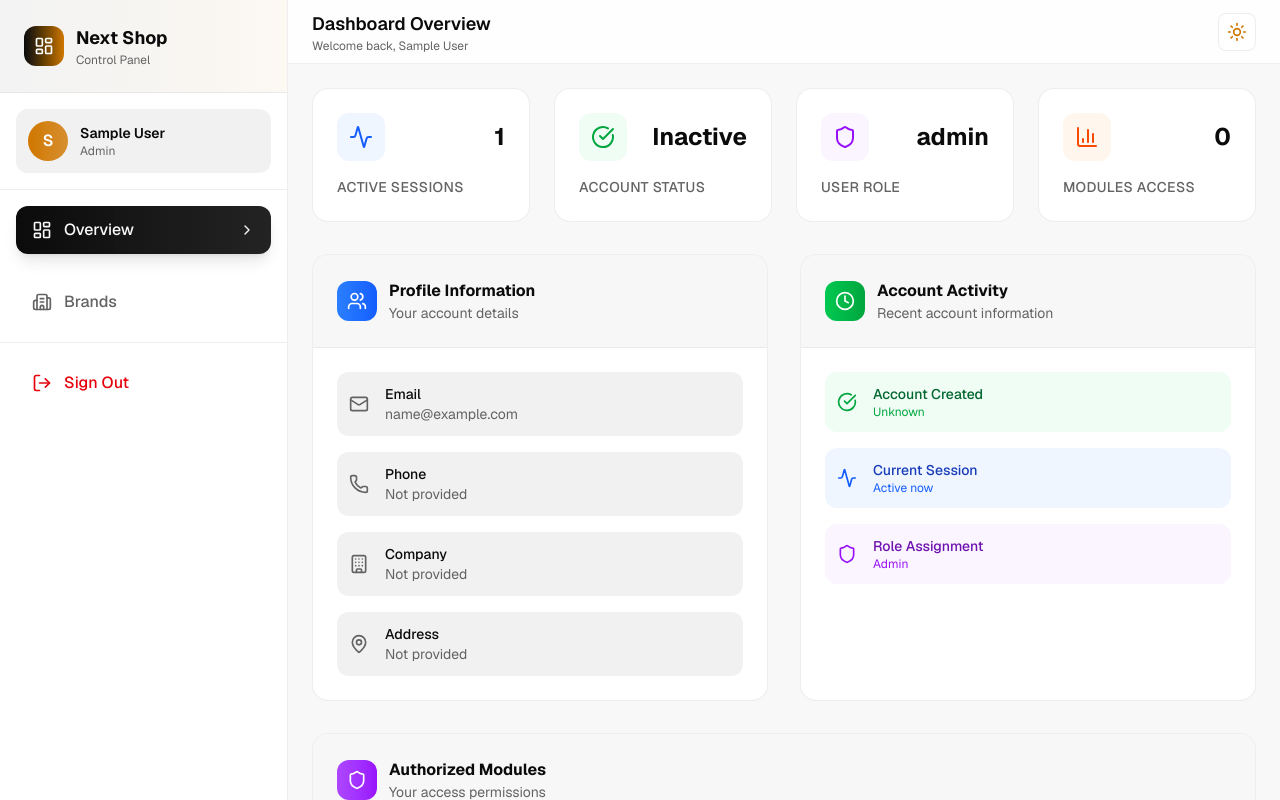
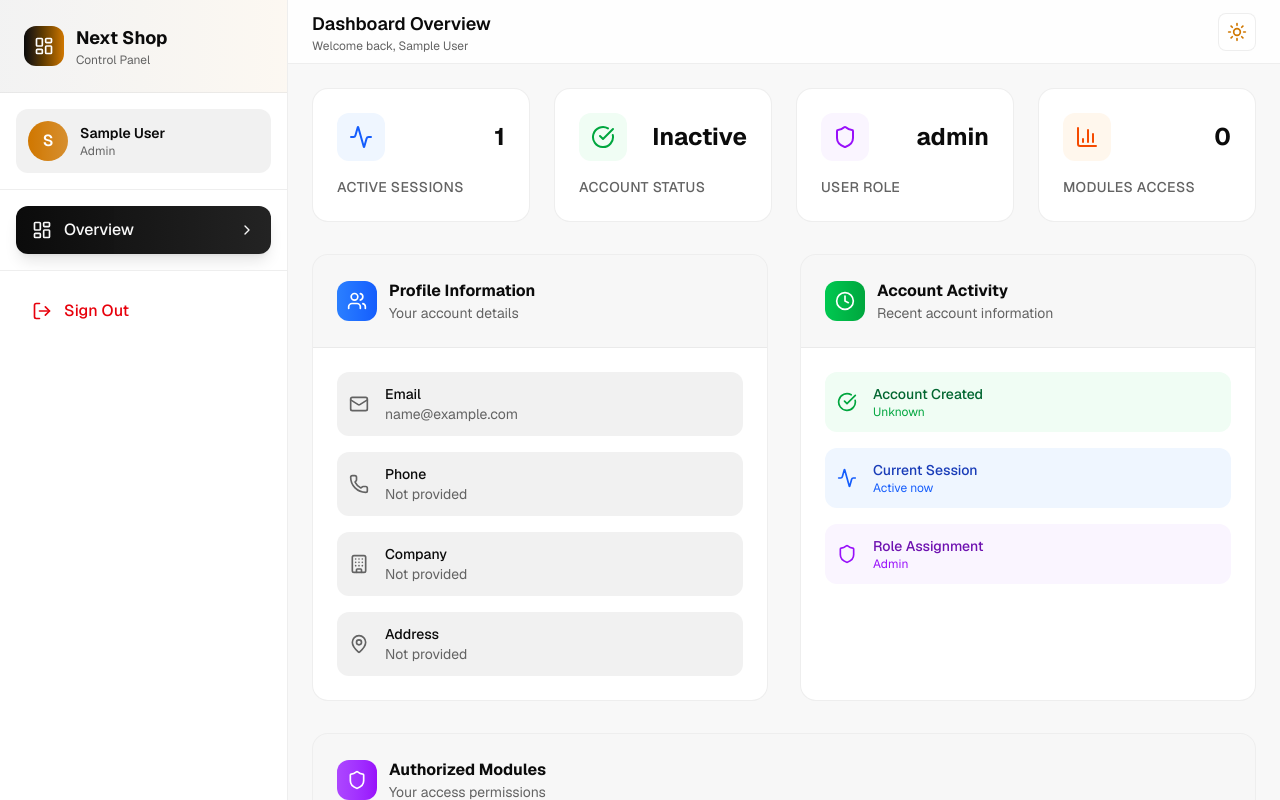
Before and after one commit to Shajidaa/next-shop, a Next.js app: page /dashboard in a window 1280 px wide. Shown: the top 800 px of the page. Built offline with nearby package versions, Linux system fonts and the light colour scheme; sample sign-in values are in the browser's storage.

Commit message:
update ui

```diff
--- a/src/app/(dashboard)/layout.jsx
+++ b/src/app/(dashboard)/layout.jsx
@@ -129,24 +129,7 @@ export default function DashboardLayout({ children }) {
               </Link>
             </div>
 
-            {/* Brands Management */}
-            <div>
-              <Link
-                href="/brands"
-                onClick={() => setSidebarOpen(false)}
-                className={`flex items-center gap-3 px-4 py-3 rounded-xl transition-all group ${
-                  pathname.startsWith("/dashboard/brands")
-                    ? "bg-gradient-to-r from-primary to-primary/90 text-primary-foreground shadow-lg"
-                    : "text-muted-foreground hover:text-foreground hover:bg-muted/50"
-                }`}
-              >
-                <Building2 className="w-5 h-5" />
-                <span className="font-medium">Brands</span>
-                {pathname.startsWith("/dashboard/brands") && (
-                  <ChevronRight className="w-4 h-4 ml-auto" />
-                )}
-              </Link>
-            </div>
+
 
 
           </nav>
--- a/src/components/auth/RegisterForm.jsx
+++ b/src/components/auth/RegisterForm.jsx
@@ -1,7 +1,19 @@
 "use client";
 import { useState } from "react";
 import { useForm } from "react-hook-form";
-import { Eye, EyeOff, Loader2, Mail, Lock, User, ArrowRight, Check, Phone, MapPin, Building2 } from "lucide-react";
+import {
+  Eye,
+  EyeOff,
+  Loader2,
+  Mail,
+  Lock,
+  User,
+  ArrowRight,
+  Check,
+  Phone,
+  MapPin,
+  Building2,
+} from "lucide-react";
 
 export default function RegisterForm({ onSubmit, serverError, loading }) {
   const [showPassword, setShowPassword] = useState(false);
@@ -26,12 +38,18 @@ export default function RegisterForm({ onSubmit, serverError, loading }) {
     if (/[^A-Za-z0-9]/.test(password)) strength++;
 
     const labels = ["Very Weak", "Weak", "Fair", "Good", "Strong"];
-    const colors = ["bg-red-500", "bg-orange-500", "bg-yellow-500", "bg-blue-500", "bg-green-500"];
+    const colors = [
+      "bg-red-500",
+      "bg-orange-500",
+      "bg-yellow-500",
+      "bg-blue-500",
+      "bg-green-500",
+    ];
 
     return {
       strength,
       label: labels[strength - 1] || "",
-      color: colors[strength - 1] || "bg-gray-300"
+      color: colors[strength - 1] || "bg-gray-300",
     };
   };
 
@@ -41,7 +59,7 @@ export default function RegisterForm({ onSubmit, serverError, loading }) {
     <form onSubmit={handleSubmit(onSubmit)} className="space-y-6">
       {serverError && (
         <div className="bg-destructive/10 border border-destructive/20 text-destructive p-4 rounded-xl flex items-center gap-3 animate-in slide-in-from-top-2 duration-300">
-          <div className="w-2 h-2 bg-destructive rounded-full flex-shrink-0"></div>
+          <div className="w-2 h-2 bg-destructive rounded-full shrink-0"></div>
           <span className="text-sm font-medium">{serverError}</span>
         </div>
       )}
@@ -59,7 +77,7 @@ export default function RegisterForm({ onSubmit, serverError, loading }) {
             <input
               {...register("name", {
                 required: "First name is required",
-                minLength: { value: 2, message: "Too short" }
+                minLength: { value: 2, message: "Too short" },
               })}
               placeholder="John"
               className={`w-full pl-12 pr-4 py-3 bg-input border rounded-xl outline-none transition-all duration-200 focus:ring-2 focus:ring-ring placeholder:text-muted-foreground ${
@@ -72,12 +90,10 @@ export default function RegisterForm({ onSubmit, serverError, loading }) {
           {errors.name && (
             <p className="text-destructive text-xs mt-1 flex items-center gap-1">
               <span className="w-1 h-1 bg-destructive rounded-full"></span>
-              {errors.first_name.message}
+              {errors.name.message}
             </p>
           )}
         </div>
-
-
       </div>
 
       {/* Email Field */}
@@ -95,8 +111,8 @@ export default function RegisterForm({ onSubmit, serverError, loading }) {
               required: "Email is required",
               pattern: {
                 value: /^[A-Z0-9._%+-]+@[A-Z0-9.-]+\.[A-Z]{2,}$/i,
-                message: "Invalid email address"
-              }
+                message: "Invalid email address",
+              },
             })}
             placeholder="john@example.com"
             className={`w-full pl-12 pr-4 py-3 bg-input border rounded-xl outline-none transition-all duration-200 focus:ring-2 focus:ring-ring placeholder:text-muted-foreground ${
@@ -129,7 +145,9 @@ export default function RegisterForm({ onSubmit, serverError, loading }) {
               {...register("phone", { required: "Phone number is required" })}
               placeholder="+1 (555) 000-0000"
               className={`w-full pl-12 pr-4 py-3 bg-input border rounded-xl outline-none transition-all duration-200 focus:ring-2 focus:ring-ring placeholder:text-muted-foreground ${
-                errors.phone ? "border-destructive focus:border-destructive" : "border-border focus:border-accent"
+                errors.phone
+                  ? "border-destructive focus:border-destructive"
+                  : "border-border focus:border-accent"
               }`}
             />
           </div>
@@ -153,7 +171,9 @@ export default function RegisterForm({ onSubmit, serverError, loading }) {
               {...register("company", { required: "Company name is required" })}
               placeholder="Acme Inc."
               className={`w-full pl-12 pr-4 py-3 bg-input border rounded-xl outline-none transition-all duration-200 focus:ring-2 focus:ring-ring placeholder:text-muted-foreground ${
-                errors.company ? "border-destructive focus:border-destructive" : "border-border focus:border-accent"
+                errors.company
+                  ? "border-destructive focus:border-destructive"
+                  : "border-border focus:border-accent"
               }`}
             />
           </div>
@@ -179,7 +199,9 @@ export default function RegisterForm({ onSubmit, serverError, loading }) {
             {...register("address", { required: "Address is required" })}
             placeholder="123 Main St, City, Country"
             className={`w-full pl-12 pr-4 py-3 bg-input border rounded-xl outline-none transition-all duration-200 focus:ring-2 focus:ring-ring placeholder:text-muted-foreground ${
-              errors.address ? "border-destructive focus:border-destructive" : "border-border focus:border-accent"
+              errors.address
+                ? "border-destructive focus:border-destructive"
+                : "border-border focus:border-accent"
             }`}
           />
         </div>
@@ -204,7 +226,10 @@ export default function RegisterForm({ onSubmit, serverError, loading }) {
             type={showPassword ? "text" : "password"}
             {...register("password", {
               required: "Password is required",
-              minLength: { value: 6, message: "Password must be at least 6 characters" },
+              minLength: {
+                value: 6,
+                message: "Password must be at least 6 characters",
+              },
             })}
             placeholder="Create a strong password"
             className={`w-full pl-12 pr-12 py-3 bg-input border rounded-xl outline-none transition-all duration-200 focus:ring-2 focus:ring-ring placeholder:text-muted-foreground ${
@@ -283,12 +308,14 @@ export default function RegisterForm({ onSubmit, serverError, loading }) {
             {errors.confirmPassword.message}
           </p>
         )}
-        {!errors.confirmPassword && watch("confirmPassword") && watch("confirmPassword") === password && (
-          <p className="text-green-600 text-xs mt-1 flex items-center gap-1">
-            <Check size={12} />
-            Passwords match
-          </p>
-        )}
+        {!errors.confirmPassword &&
+          watch("confirmPassword") &&
+          watch("confirmPassword") === password && (
+            <p className="text-green-600 text-xs mt-1 flex items-center gap-1">
+              <Check size={12} />
+              Passwords match
+            </p>
+          )}
       </div>
 
       {/* Submit Button */}
@@ -305,7 +332,10 @@ export default function RegisterForm({ onSubmit, serverError, loading }) {
         ) : (
           <>
             Create Account
-            <ArrowRight size={18} className="group-hover:translate-x-0.5 transition-transform" />
+            <ArrowRight
+              size={18}
+              className="group-hover:translate-x-0.5 transition-transform"
+            />
           </>
         )}
       </button>
```
